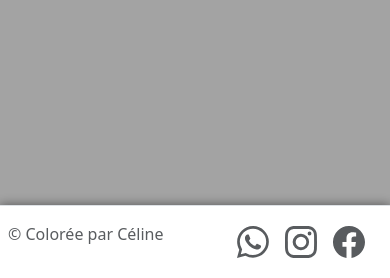
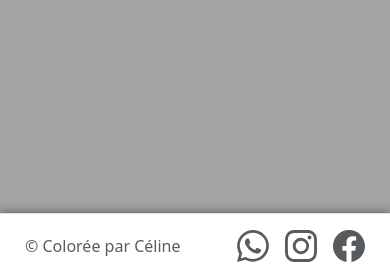
Before and after one commit to Julien-Vauclin/Coiffadom, a PHP site: page /views/home.php in a window 390 px wide. Shown: the part 566-844 px from the top of the page. Run offline with PHP 8.4, Linux system fonts and the light colour scheme.

Commit message:
correction footer

```diff
--- a/assets/css/style.css
+++ b/assets/css/style.css
@@ -30,3 +30,7 @@ body{
 .rsfooter{
     margin-right: 25px;
 }
+/* Copyright footer */
+.crfooter{
+    margin-left: 25px;
+}
--- a/views/components/footer.php
+++ b/views/components/footer.php
@@ -1,9 +1,7 @@
 <footer class="d-flex flex-wrap justify-content-between align-items-center py-3 border-top fixed-bottom myfooter">
     <!-- Copyright -->
-    <div class="col-md-4 d-flex align-items-center">
-        <a href="/" class="mb-3 me-2 mb-md-0 text-muted text-decoration-none lh-1">
-        </a>
-        <span class="mb-3 mb-md-0 text-muted">© Colorée par Céline</span>
+    <div class="col-md-4 d-flex align-items-center crfooter">
+        <span class="mb-md-0 text-muted">© Colorée par Céline</span>
     </div>
     <ul class="nav col-md-4 justify-content-end list-unstyled d-flex rsfooter">
         <!-- Icône Whatsapp -->
```
